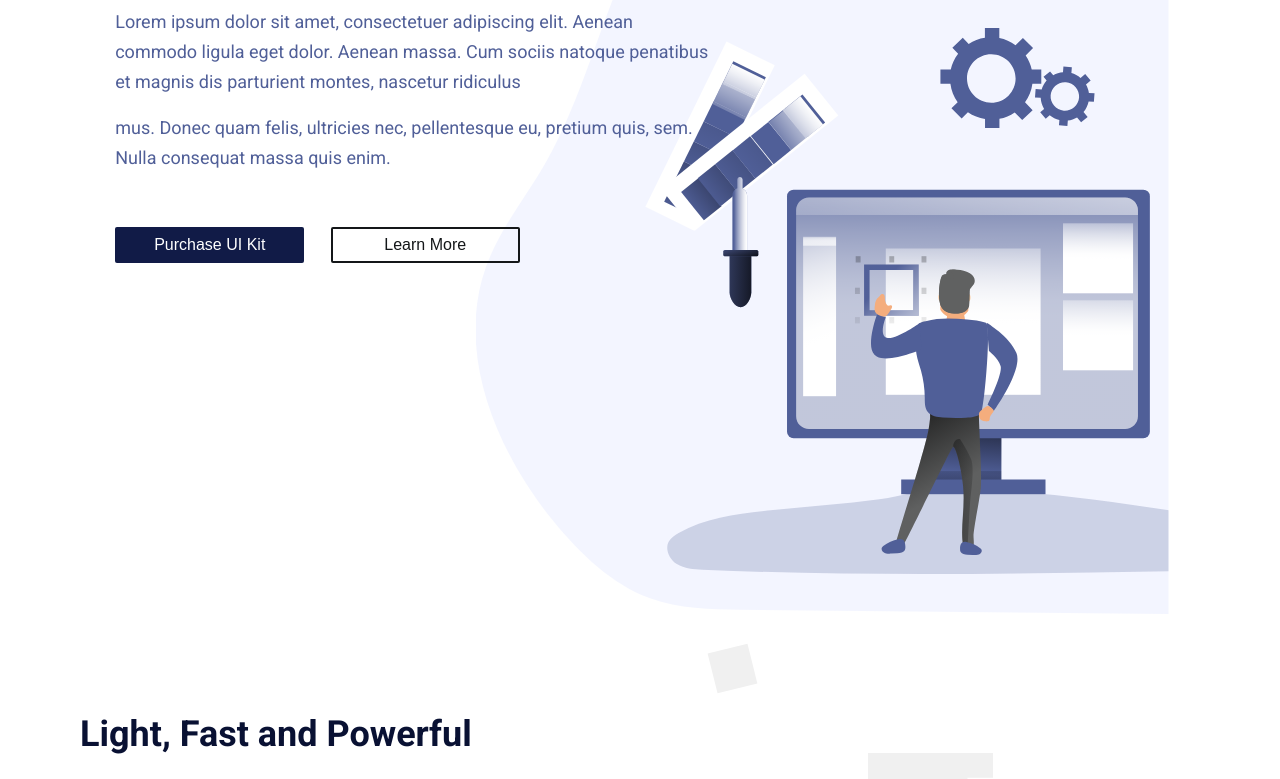
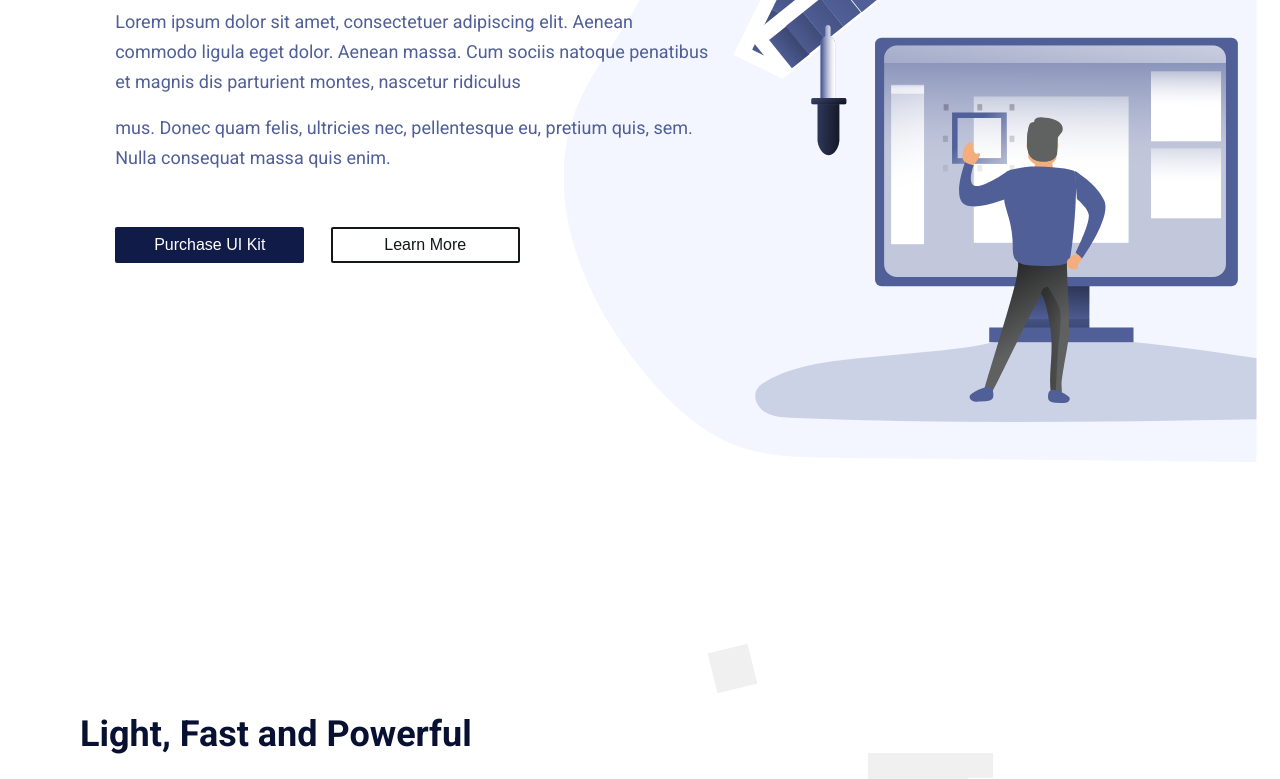
Before and after one commit to Ansul1/Landie, a website: page main.html in a window 1280 px wide. Shown: the part 302-1081 px from the top of the page. Drawn offline with Linux system fonts and the light colour scheme.

Commit message:
rem to %

```diff
--- a/scss/style.scss
+++ b/scss/style.scss
@@ -133,9 +133,9 @@ header {
 
   img {
     position: absolute;
-    right: -2.3rem;
+    right: -9.8%;
     transform: scale(0.7);
-    top: -7rem;
+    top: -33%;
     z-index: -1;
   }
 }
```
Also changed, not shown: css/style.css.
